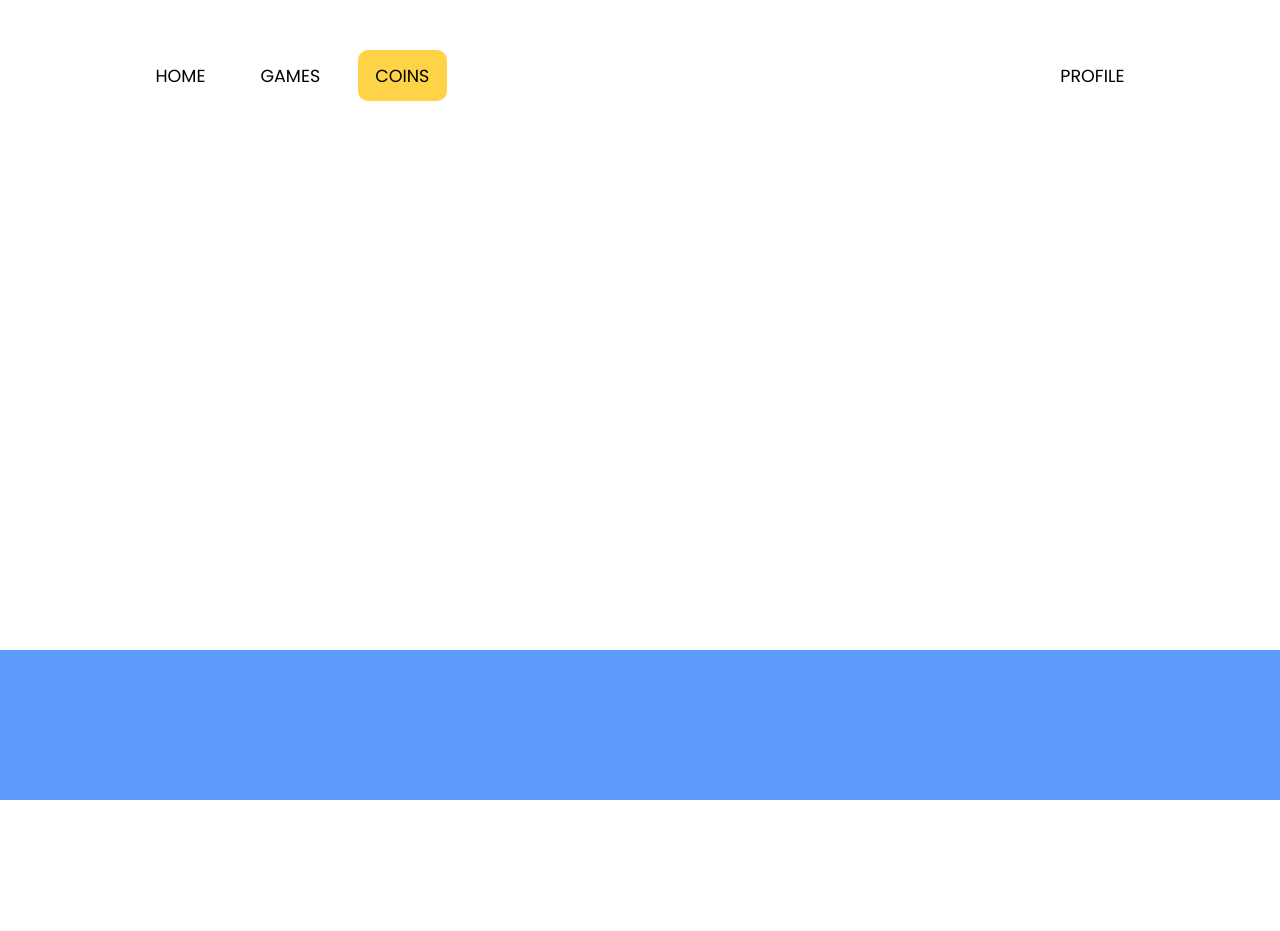
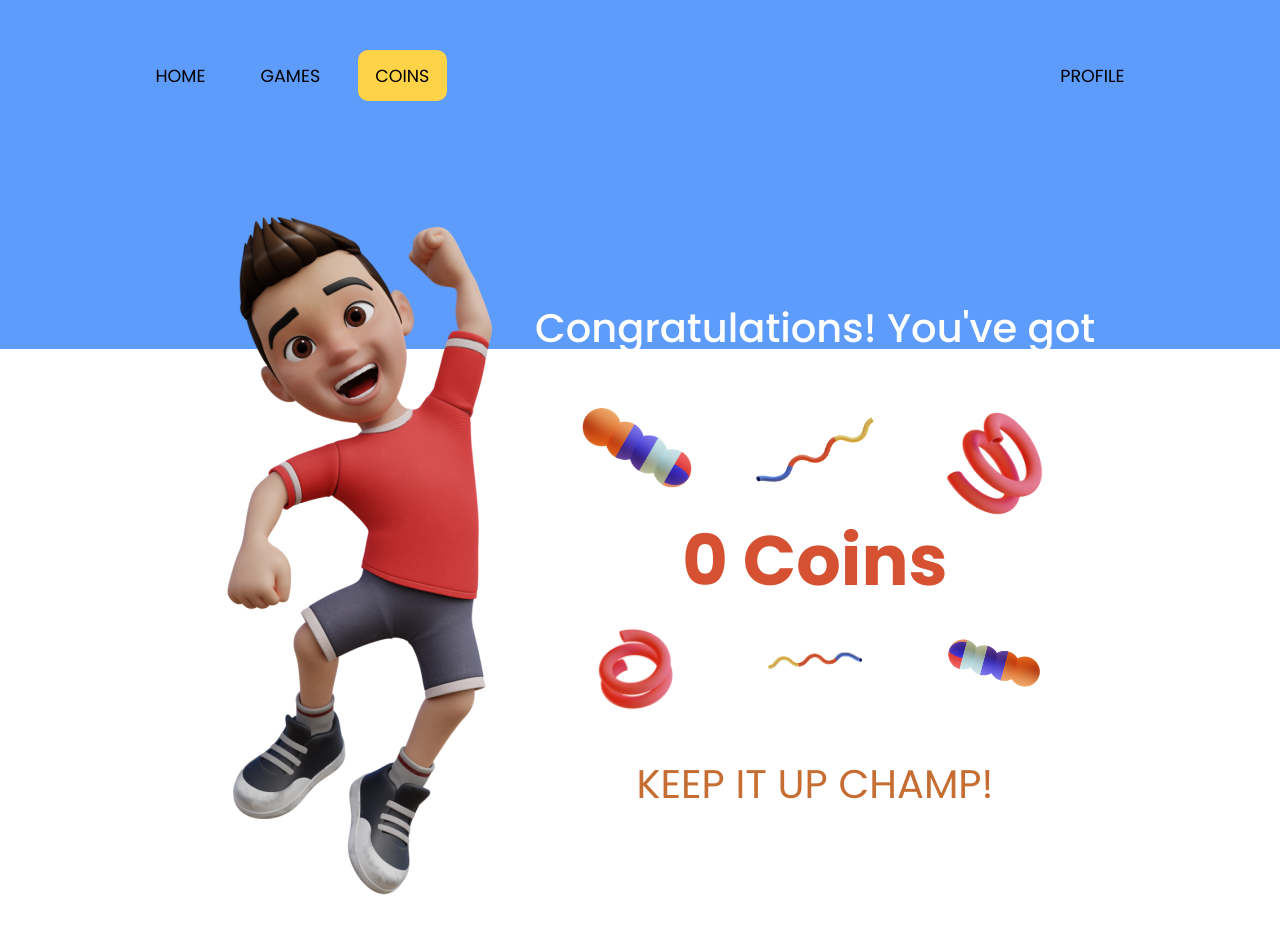
Before and after one commit to ishubham21/SIH-child, a React app: page /coins in a window 1280 px wide. Before the commit the page ends 800 px from the top, so only its background shows below. Built offline with nearby package versions, Linux system fonts and the light colour scheme.

Commit message:
Coins page

```diff
--- a/src/components/App.js
+++ b/src/components/App.js
@@ -1,16 +1,22 @@
 import { BrowserRouter, Routes, Route } from 'react-router-dom'
+import { useState } from 'react'
 
 import style from "./App.module.css"
 import Nav from "./Nav/Nav"
 import Home from "./Home/Home"
+import Coins from "./Coins/Coins"
 
 const App = () => {
+
   return (
     <BrowserRouter>
       <Nav />
       <Routes>
         <Route path="/" element={<Home />} />
       </Routes>
+      <Routes>
+        <Route path="/coins" element={<Coins />} />
+      </Routes>
     </BrowserRouter>
   )
 }
--- /dev/null
+++ b/src/components/Coins/Coins.js
@@ -0,0 +1,36 @@
+import { useState } from "react"
+import style from "./Coins.module.css"
+
+const Coins = () => {
+  const [coins, changeCoins] = useState(0)
+
+  const css = `
+    body {
+      background: linear-gradient(180deg, #5D9CFB 37.5%, #FFFFFF 37.51%);
+    }
+  `
+
+  return (
+    <main className={style.main}>
+      <style>{css}</style>
+      <img src={require("../../assets/images/boy-2.png")} alt="A boy" />
+      <div className={style.section}>
+        <h2>Congratulations! You&apos;ve got</h2>
+        <div className={style.images}>
+          <img src={require("../../assets/images/doodle-1.png")} alt="doodle"/>
+          <img src={require("../../assets/images/doodle-2.png")} alt="doodle" />
+          <img src={require("../../assets/images/doodle-3.png")} alt="doodle" />
+        </div>
+        <h3 className={style.coin}>{coins} Coins</h3>
+        <div className={style.images}>
+          <img src={require("../../assets/images/doodle-6.png")} alt="doodle" />
+          <img src={require("../../assets/images/doodle-5.png")} alt="doodle" />
+          <img src={require("../../assets/images/doodle-4.png")} alt="doodle" />
+        </div>
+        <p>Keep it up champ!</p>
+      </div>
+    </main>
+  )
+}
+
+export default Coins
--- /dev/null
+++ b/src/components/Coins/Coins.module.css
@@ -0,0 +1,42 @@
+.main {
+    margin-top: 3rem;
+    display: flex;
+    justify-content: center;
+}
+
+.section {
+    display: flex;
+    flex-direction: column;
+    justify-content: center;
+    text-align: center;
+}
+.section h2 {
+    color: white;
+    font-size: 4rem;
+    font-weight: 500;
+}
+.section p {
+    color: #C66D32;
+    text-transform: uppercase;
+    font-size: 4rem;
+    font-weight: 400;
+}
+
+.coin {
+    color: #D65132;
+    font-size: 7rem;
+}
+
+.images > * {
+    margin: auto 3rem;
+    width: 12rem;
+}
+
+.images:nth-of-type(1) {
+    margin-top: 2rem;
+    margin-bottom: -2rem;
+}
+.images:nth-of-type(2) {
+    margin-top: -2rem;
+    margin-bottom: 2rem;
+}
--- a/src/components/Home/Home.js
+++ b/src/components/Home/Home.js
@@ -1,8 +1,6 @@
 //import { useState } from 'react'
 
 import style from './Home.module.css'
-import planetImg from "../../assets/images/planet.png"
-import salyImg from "../../assets/images/Saly-1.png"
 
 const Calendar = () => {
   //const [date, changeDate] = useState(new Date());
@@ -22,10 +20,17 @@ const CalButton = ({ text, type }) => {
 }
 
 const Home = () => {
+  const css = `
+    body {
+      background: linear-gradient(180deg, #FFFFFF 81.24%, #5D9CFB 81.25%);
+    }
+  `
+
   return (
-    <main>
+    <main className={style.main}>
+      <style>{css}</style>
       <div className={style.title}>
-        <img src={planetImg} alt='planet'/>
+        <img src={require("../../assets/images/planet.png")} alt='planet'/>
         <h1>Hello Ben, good luck for the new day!</h1>
       </div>
       <div className={style.hero}>
@@ -41,7 +46,7 @@ const Home = () => {
             <Calendar />
           </div>
         </div>
-        <img src={salyImg} alt='girl on a rocket' />
+        <img src={require("../../assets/images/Saly-1.png")} alt="girl on a rocket" />
       </div>
     </main>
   )
--- a/src/components/Home/Home.module.css
+++ b/src/components/Home/Home.module.css
@@ -1,4 +1,4 @@
-main {
+.main {
     overflow: hidden;
 }
 
```
Also changed, not shown: src/assets/images/boy-2.png (added), src/assets/images/doodle-1.png (added), src/assets/images/doodle-2.png (added), src/assets/images/doodle-3.png (added), src/assets/images/doodle-4.png (added), src/assets/images/doodle-5.png (added), src/assets/images/doodle-6.png (added).
